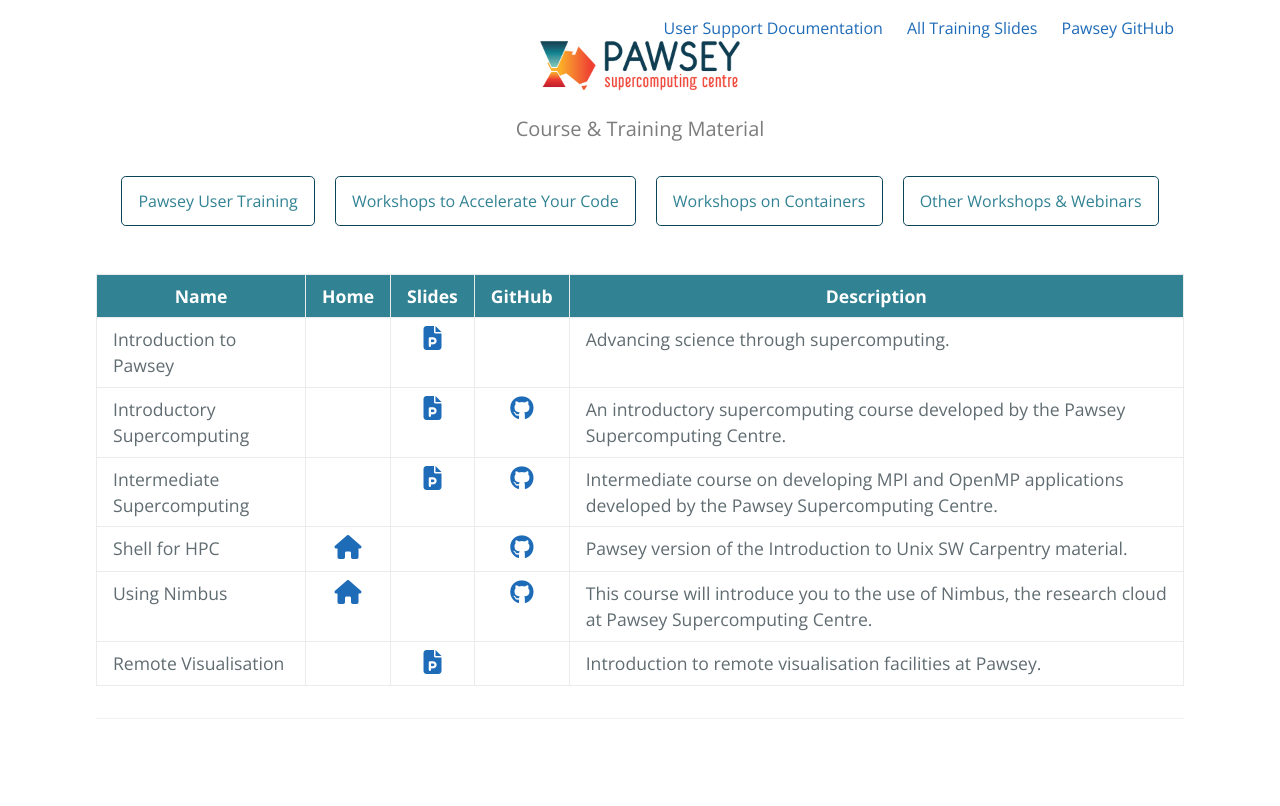
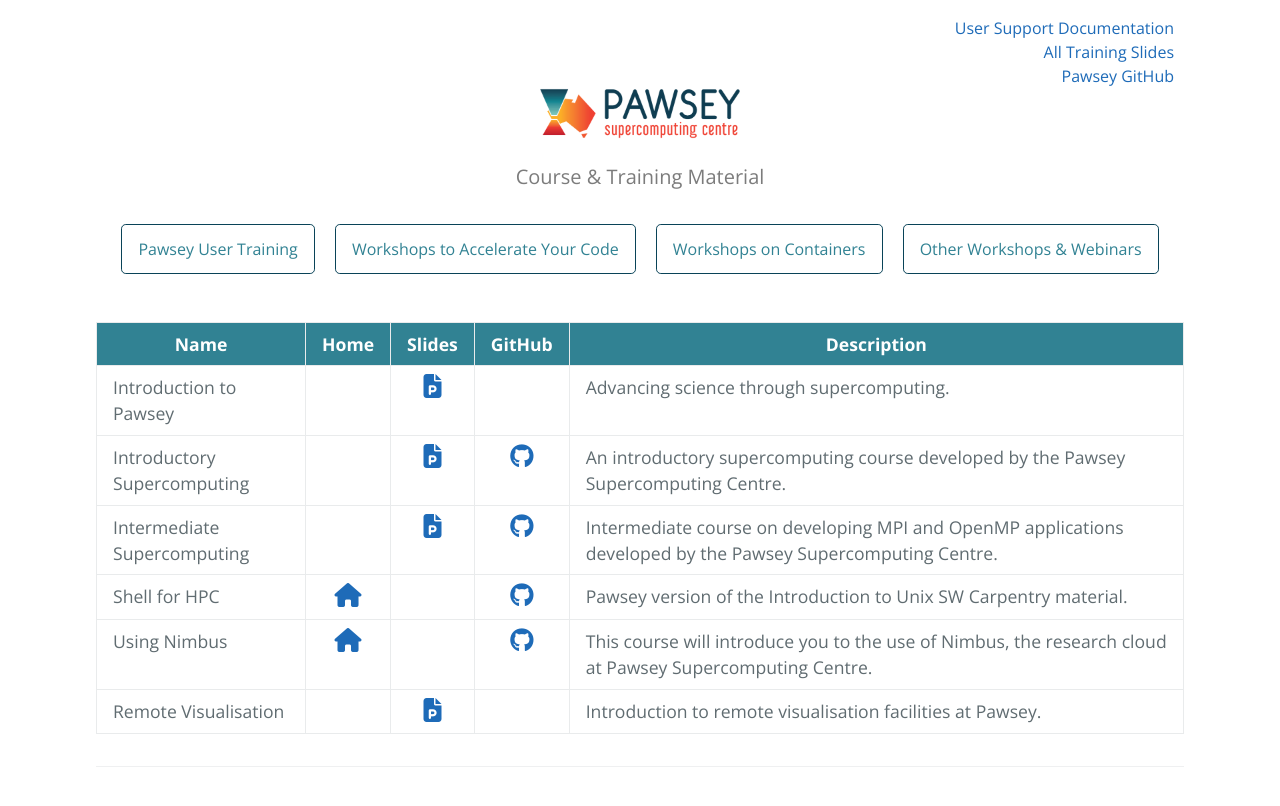
Before and after one commit to ratkinson0405/ratkinson0405.github.io, a Jekyll site: the page built from index.md, in a window 1280 px wide. Shown: the top 806 px of the page. Built offline with Jekyll 4.4.1, drawn with Linux system fonts in a browser that asks for light colours; nearby versions of some CDN libraries; our own code applies the rules of GitHub Pages for plain Markdown files; the repository's description, which GitHub fills in, is left out.

Commit message:
Update default.html

```diff
--- a/_layouts/default.html
+++ b/_layouts/default.html
@@ -14,7 +14,7 @@
     <section class="page-header">
       <div style="text-align: right;">
         {% for externalLink in site.data.externalLinks.links %}
-          <a href="{{ externalLink.url }}" style="padding: 10px;">{{ externalLink.title }}</a>
+          <div><a href="{{ externalLink.url }}" style="padding: 10px;">{{ externalLink.title }}</a></div>
         {% endfor %}
       </div>
       <a class="site-title" href="http://pawsey.org.au"><img width="200" src="{{ '/' | absolute_url }}assets/img/logo.png"></a>
```
